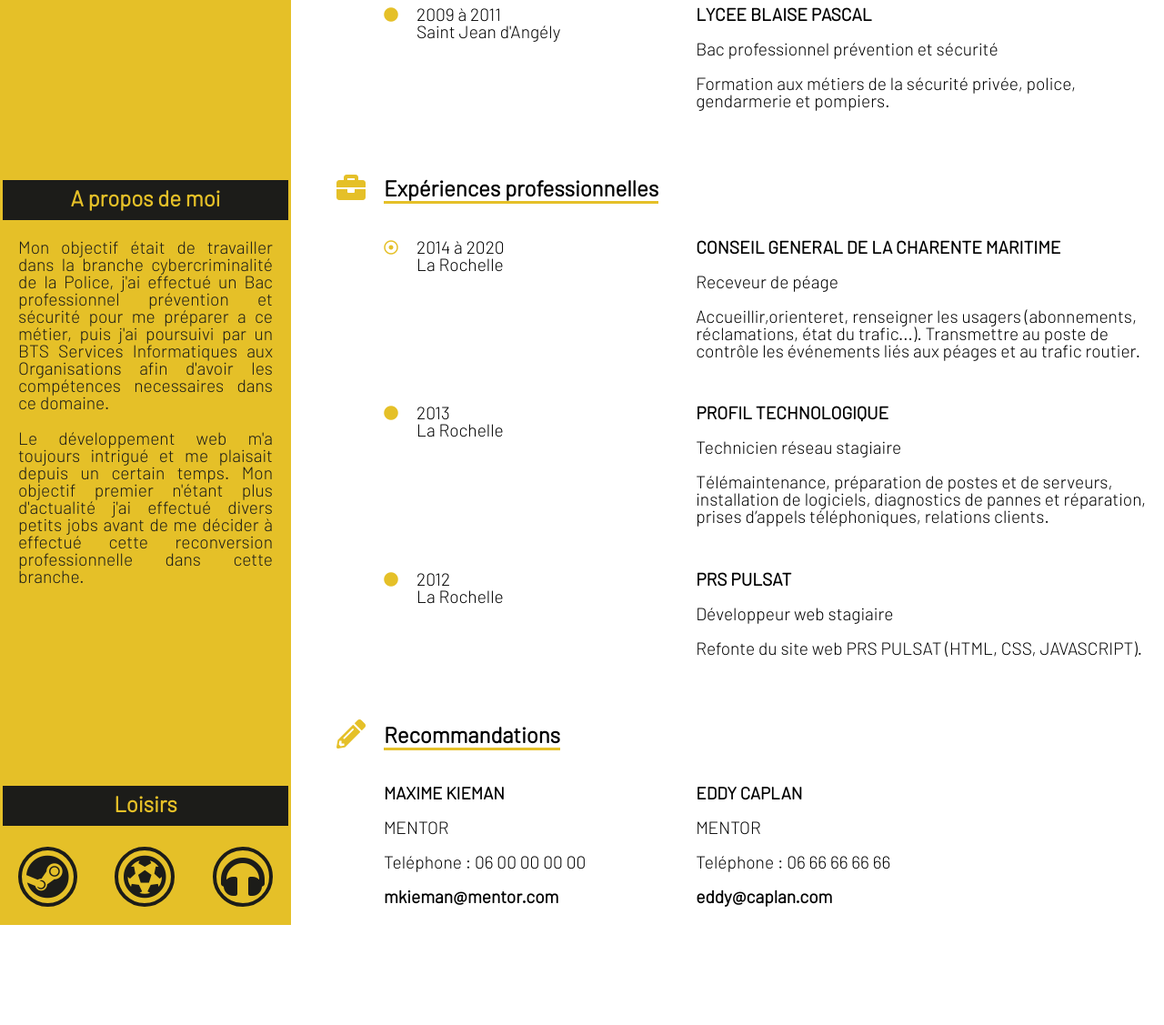
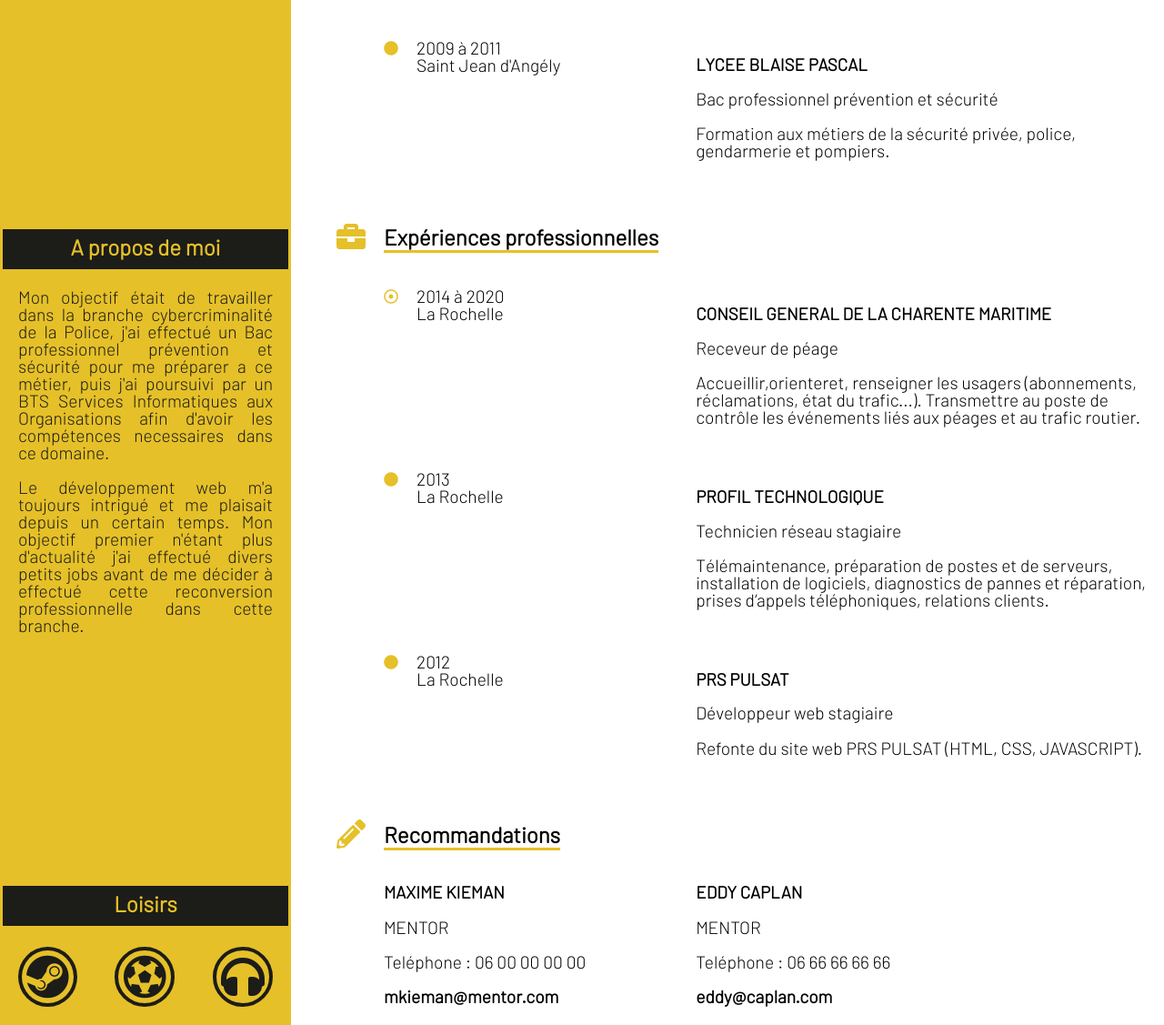
Before and after one commit to anthonyloisel/anthonyloisel.github.io, a plain HTML site: page index.html in a window 1280 px wide. Shown: the part 569-1696 px from the top of the page at 91% size. Before the commit the page ends 1586 px from the top, so only its background shows below. Drawn offline with Linux system fonts and the light colour scheme; a web font is replaced by a local one.

Commit message:
Add files via upload

```diff
--- a/index.html
+++ b/index.html
@@ -1,7 +1,8 @@
 <!DOCTYPE html>
-<html>
+<html lang="fr">
   <head>
-    <meta name="viewport" content="width=device-width, initial-scale=1.0" charset="utf-8">
+    <meta name="viewport" content="width=device-width, initial-scale=1.0">
+    <meta charset="utf-8" />
     <link rel="stylesheet" type="text/css" href="style.css">
     <link rel="stylesheet" type="text/css" href="responsive.css">
     <link rel="stylesheet" href="https://cdnjs.cloudflare.com/ajax/libs/font-awesome/5.13.0/css/all.min.css" integrity="sha256-h20CPZ0QyXlBuAw7A+KluUYx/3pK+c7lYEpqLTlxjYQ=" crossorigin="anonymous" />
@@ -58,9 +59,9 @@
 
                     <div id="Apropros">
                         <h2>A propos de moi</h2>
-                        <p id="presentation">Mon objectif était de travailler dans la branche cybercriminalité de la Police, j'ai effectué un Bac professionnel prévention et sécurité pour me préparer a ce métier, puis j'ai poursuivi par un BTS Services Informatiques aux Organisations afin d'avoir les compétences necessaires dans ce domaine.</p>
+                        <p class="presentation">Mon objectif était de travailler dans la branche cybercriminalité de la Police, j'ai effectué un Bac professionnel prévention et sécurité pour me préparer a ce métier, puis j'ai poursuivi par un BTS Services Informatiques aux Organisations afin d'avoir les compétences necessaires dans ce domaine.</p>
 
-                        <p id="presentation">Le développement web m'a toujours intrigué et me plaisait depuis un certain temps. Mon objectif premier n'étant plus d'actualité j'ai effectué divers petits jobs avant de me décider à effectué cette reconversion professionnelle dans cette branche.</p>
+                        <p class="presentation">Le développement web m'a toujours intrigué et me plaisait depuis un certain temps. Mon objectif premier n'étant plus d'actualité j'ai effectué divers petits jobs avant de me décider à effectué cette reconversion professionnelle dans cette branche.</p>
 
                     </div>
 
@@ -68,13 +69,13 @@
                         <h2>Loisirs</h2>
                         <div class="hobbies">
                             <div id="hobbie1">
-                                <i class="fab fa-steam fa-3x"></i>
+                                <span class="fab fa-steam fa-3x"></span>
                             </div>
                             <div id="hobbie2">
-                                <i class="fas fa-futbol fa-3x"></i>
+                                <span class="fas fa-futbol fa-3x"></span>
                             </div>
                             <div id="hobbie3">
-                                <i class="fas fa-headphones fa-3x"></i>
+                                <span class="fas fa-headphones fa-3x"></span>
                             </div>
                         </div>
                     </div>
@@ -88,7 +89,7 @@
                     <section>
                         <header id="formation">
                             <div class="icones_titre">
-                                <i class="fas fa-graduation-cap"></i>
+                                <span class="fas fa-graduation-cap"></span>
                             </div>
                             <div class="main_titre">
                                 <h2>Formations</h2>
@@ -98,7 +99,7 @@
                         <article>
                             <div class="dates">
                                 <div class="icons">
-                                    <i class="far fa-dot-circle"></i>
+                                    <span class="far fa-dot-circle"></span>
                                 </div>
                                 <div class="texte_article">
                                     <p>Avril à Septembre 2020
@@ -109,7 +110,7 @@
                             </div>
 
                             <div class="contenu">
-                                <p><strong>OPENCLASSROOMS</strong></p>
+                                <h3>OPENCLASSROOMS</h3>
                                 <p>Développeur web</p>
                                 <p>Formation de 6 mois au métier de développeur web</p>
                             </div>
@@ -118,7 +119,7 @@
                         <article>
                             <div class="dates">
                                 <div class="icons">
-                                    <i class="fas fa-circle"></i>
+                                    <span class="fas fa-circle"></span>
                                 </div>
                                 <div class="texte_article">
                                     <p>2011 à 2013
@@ -129,7 +130,7 @@
                             </div>
 
                             <div class="contenu">
-                                <p><strong>LYCEE FENELON NOTRE-DAME</strong></p>
+                                <h3>LYCEE FENELON NOTRE-DAME</h3>
                                 <p>BTS Services Informatiques aux Organisations</p>
                                 <p>Formation de technicien réseau informatiques.</p>
                             </div>
@@ -138,7 +139,7 @@
                         <article>
                             <div class="dates">
                                 <div class="icons">
-                                    <i class="fas fa-circle"></i>
+                                    <span class="fas fa-circle"></span>
                                 </div>
                                 <div class="texte_article">
                                     <p>2009 à 2011
@@ -149,7 +150,7 @@
                             </div>
 
                             <div class="contenu">
-                                <p><strong>LYCEE BLAISE PASCAL</strong></p>
+                                <h3>LYCEE BLAISE PASCAL</h3>
                                 <p>Bac professionnel prévention et sécurité</p>
                                 <p>Formation aux métiers de la sécurité privée, police, gendarmerie et pompiers.</p>
                             </div>
@@ -160,7 +161,7 @@
                     <section>
                         <header>
                             <div class="icones_titre">
-                                <i class="fas fa-briefcase"></i>
+                                <span class="fas fa-briefcase"></span>
                             </div>
                             <div class="main_titre">
                                 <h2>Expériences professionnelles</h2>
@@ -170,7 +171,7 @@
                         <article>
                             <div class="dates">
                                 <div class="icons">
-                                    <i class="far fa-dot-circle"></i>
+                                    <span class="far fa-dot-circle"></span>
                                 </div>
                                 <div class="texte_article">
                                     <p>2014 à 2020
@@ -181,7 +182,7 @@
                             </div>
 
                             <div class="contenu">
-                                <p><strong>CONSEIL GENERAL DE LA CHARENTE MARITIME</strong></p>
+                                <h3>CONSEIL GENERAL DE LA CHARENTE MARITIME</h3>
                                 <p>Receveur de péage</p>
                                 <p>Accueillir,orienteret, renseigner les usagers (abonnements,
                                     réclamations, état du trafic...). Transmettre au poste de contrôle les événements liés aux
@@ -192,7 +193,7 @@
                         <article>
                             <div class="dates">
                                 <div class="icons">
-                                    <i class="fas fa-circle"></i>
+                                    <span class="fas fa-circle"></span>
                                 </div>
                                 <div class="texte_article">
                                     <p>2013
@@ -203,7 +204,7 @@
                             </div>
 
                             <div class="contenu">
-                                <p><strong>PROFIL TECHNOLOGIQUE</strong></p>
+                                <h3>PROFIL TECHNOLOGIQUE</h3>
                                 <p>Technicien réseau stagiaire</p>
                                 <p>Télémaintenance, préparation de postes et de serveurs, installation de logiciels, diagnostics de pannes et réparation, prises d’appels téléphoniques, relations clients.</p>
                             </div>
@@ -212,7 +213,7 @@
                         <article>
                             <div class="dates">
                                 <div class="icons">
-                                    <i class="fas fa-circle"></i>
+                                    <span class="fas fa-circle"></span>
                                 </div>
                                 <div class="texte_article">
                                     <p>2012
@@ -223,7 +224,7 @@
                             </div>
 
                             <div class="contenu">
-                                <p><strong>PRS PULSAT</strong></p>
+                                <h3>PRS PULSAT</h3>
                                 <p>Développeur web stagiaire</p>
                                 <p>Refonte du site web PRS PULSAT (HTML, CSS, JAVASCRIPT).</p>
                             </div>
@@ -235,7 +236,7 @@
                     <section>
                         <header>
                             <div class="icones_titre">
-                                <i class="fas fa-pencil-alt"></i>
+                                <span class="fas fa-pencil-alt"></span>
                             </div>
                             <div class="main_titre">
                                 <h2>Recommandations</h2>
@@ -260,8 +261,6 @@
                     </section>
                 </div>
             </main>
-            </div>
-        </div>
         </div>
   </body>
 </html>
--- a/responsive.css
+++ b/responsive.css
@@ -85,6 +85,8 @@
     }
     .contenu{
         padding-top: 20px;
+        padding-right: 36px;
+        margin-left: 36px;
     }
     .recommandations {
         display: flex;
--- a/style.css
+++ b/style.css
@@ -11,6 +11,7 @@
     font-style: normal;
 
 }
+
 
 
 
@@ -86,6 +87,7 @@ main {
 
 
 /* Bloc de gauche*/
+
 #bloc_gauche {
     background-color: #e5c028;
     flex: 1;
@@ -115,7 +117,7 @@ main {
 #Apropos {
     flex-grow: 1;
 }
-#presentation {
+.presentation {
     text-align: justify;
     padding-left: 20px;
     padding-right: 20px;
@@ -131,7 +133,7 @@ main {
     padding-left: 20px;
     padding-right: 20px;
 }
-.hobbies i{
+.hobbies span{
     border : 4px solid #1c1c19;
     border-radius: 50%;
     padding: 5px;
@@ -141,7 +143,6 @@ main {
     border: 3px solid white;
     box-shadow: 0 0 10px 2px black;
 }
-
 
 
 
@@ -180,7 +181,7 @@ main {
     margin-top: 25px;
     border-bottom: 3px solid #e5c028;
 }
-.icones_titre i{
+.icones_titre span{
     color: #e5c028;
     font-size: 2em;
     margin-top: 18px;
@@ -198,7 +199,7 @@ article {
     margin-bottom: 30px;
     margin-top: 20px;
 }
-.icons i {
+.icons span {
     color: #e5c028;
 }
 .texte_article p {
```
